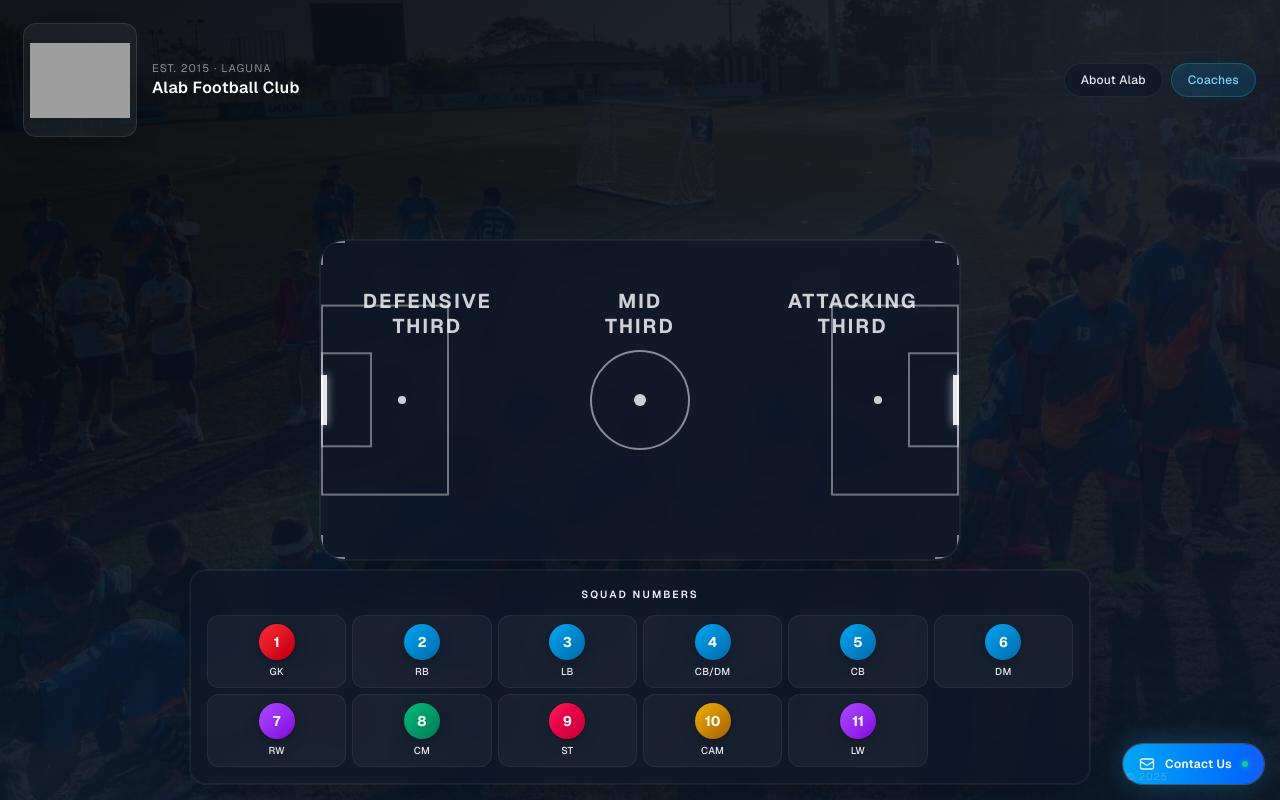
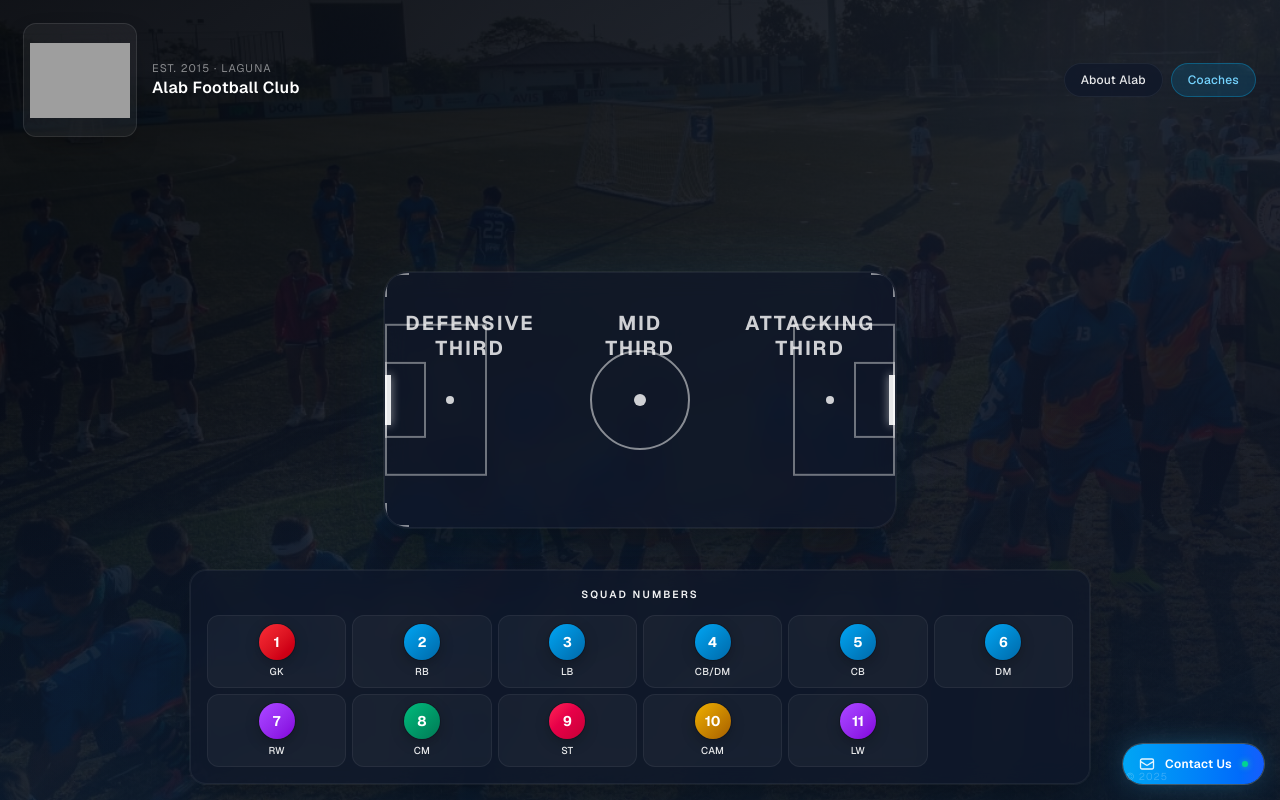
Before and after one commit to rhizalhose-create/alabfc, a Next.js app: page / in a window 1280 px wide. Built offline with nearby package versions, Linux system fonts and the light colour scheme; grey boxes are pictures that could not be loaded.

Commit message:
Resolve merge conflicts

```diff
--- a/app/page.tsx
+++ b/app/page.tsx
@@ -135,7 +135,7 @@ export default function Home() {
 
         {/* Football Field - responsive container */}
         <div className="flex-1 flex items-center justify-center w-full max-w-full px-1.5 xs:px-2 xs:py-3 sm:px-2 sm:py-5 md:px-0 md:py-0 md:absolute md:inset-0 md:flex-none mt-6 md:mt-0">
-          <div className="relative w-[85%] xs:w-[10%] sm:w-[10%] md:w-[10%] lg:w-[10%] xl:w-[50%] aspect-[2]">
+          <div className="relative w-[85%] xs:w-[10%] sm:w-[10%] md:w-[10%] lg:w-[10%] xl:w-[40%] aspect-[2]">
             <div className="relative w-full h-full glass rounded-lg xs:rounded-xl sm:rounded-2xl md:rounded-3xl overflow-hidden border border-white/10 shadow-[0_0_0_1px_rgba(255,255,255,0.05),0_20px_40px_-12px_rgba(0,0,0,0.4)] md:shadow-[0_0_0_1px_rgba(255,255,255,0.05),0_25px_50px_-12px_rgba(0,0,0,0.5),0_0_80px_-20px_rgba(56,189,248,0.15)]">
               <FieldZone third="defensive" hoveredThird={hoveredThird} onHover={setHoveredThird} onClick={openModal} />
               <FieldZone third="mid" hoveredThird={hoveredThird} onHover={setHoveredThird} onClick={openModal} />
@@ -153,7 +153,6 @@ export default function Home() {
               <div className="absolute left-0 top-0 w-3 h-3 sm:w-4 sm:h-4 md:w-6 md:h-6 border-l-2 border-t-2 border-white/50 rounded-tl-xl sm:rounded-tl-2xl" />
               <div className="absolute right-0 top-0 w-3 h-3 sm:w-4 sm:h-4 md:w-6 md:h-6 border-r-2 border-t-2 border-white/50 rounded-tr-xl sm:rounded-tr-2xl" />
               <div className="absolute left-0 bottom-0 w-3 h-3 sm:w-4 sm:h-4 md:w-6 md:h-6 border-l-2 border-b-2 border-white/50 rounded-bl-xl sm:rounded-bl-2xl" />
-              <div className="absolute right-0 bottom-0 w-3 h-3 sm:w-4 sm:h-4 md:w-6 md:h-6 border-r-2 border-b-2 border-white/50 rounded-br-xl sm:rounded-br-2xl" />
             </div>
           </div>
         </div>
```
